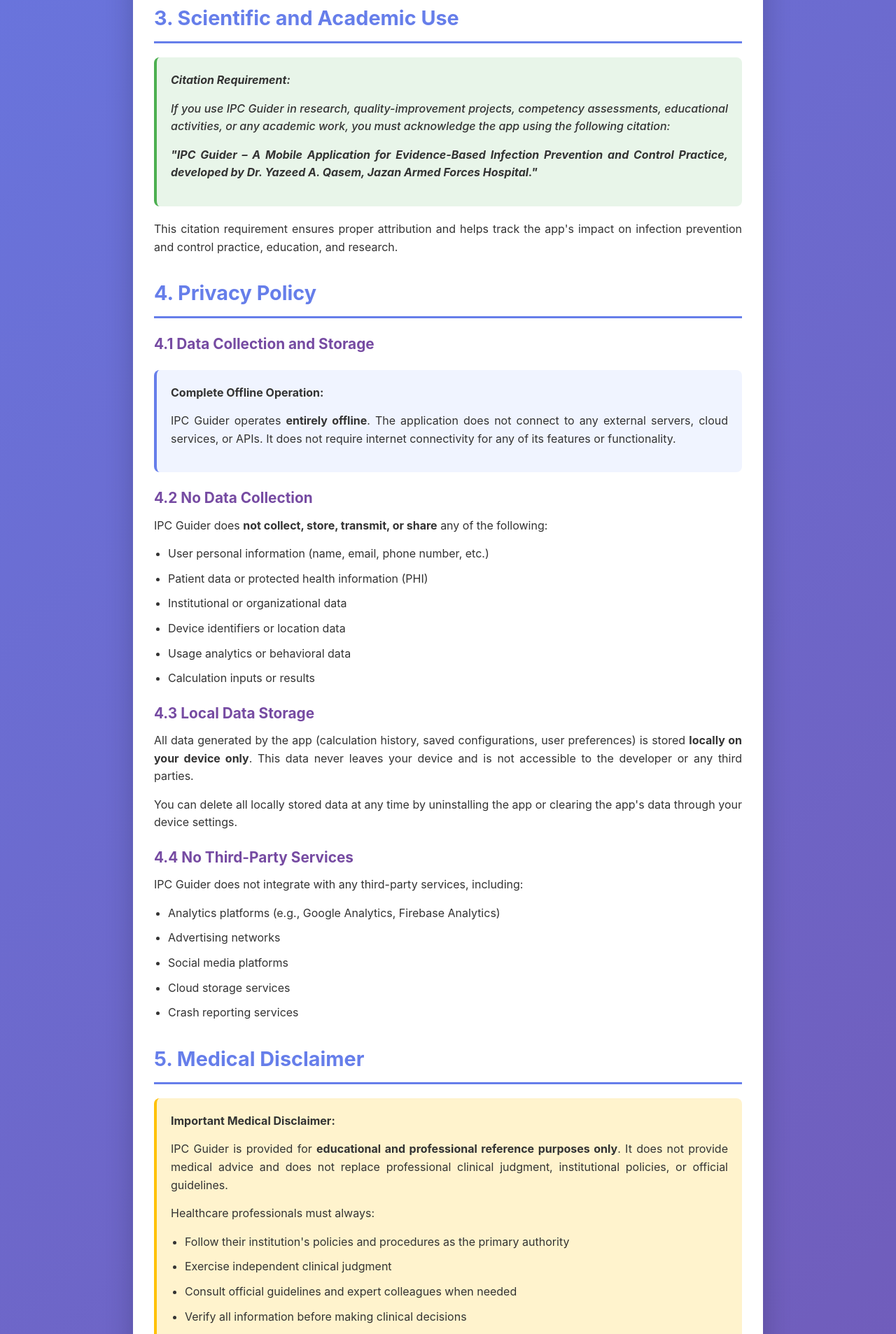
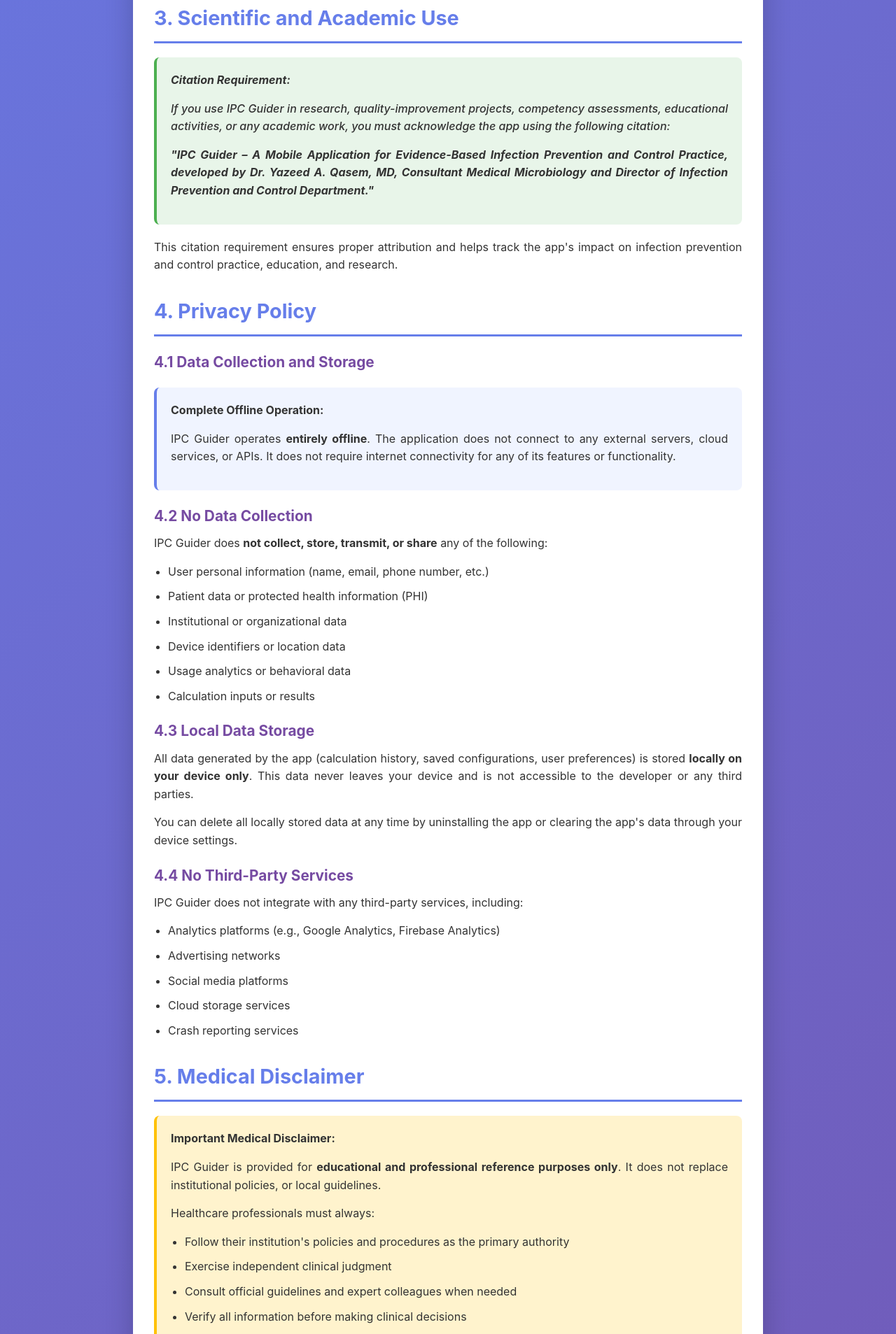
Before and after one commit to SuperYazeed/ipcguider-privacy, a plain HTML site: page index.html in a window 1280 px wide. Shown: the part 1399-3306 px from the top of the page at 70% size. Drawn offline with Linux system fonts and the light colour scheme.

Commit message:
Update citation and disclaimer in index.html

```diff
--- a/index.html
+++ b/index.html
@@ -219,7 +219,7 @@
                     you must acknowledge the app using the following citation:
                 </p>
                 <p style="margin-top: 15px;">
-                    <strong>"IPC Guider – A Mobile Application for Evidence-Based Infection Prevention and Control Practice, developed by Dr. Yazeed A. Qasem, Jazan Armed Forces Hospital."</strong>
+                    <strong>"IPC Guider – A Mobile Application for Evidence-Based Infection Prevention and Control Practice, developed by Dr. Yazeed A. Qasem, MD, Consultant Medical Microbiology and Director of Infection Prevention and Control Department."</strong>
                 </p>
             </div>
             <p>
@@ -276,7 +276,7 @@
                 <p><strong>Important Medical Disclaimer:</strong></p>
                 <p>
                     IPC Guider is provided for <strong>educational and professional reference purposes only</strong>.
-                    It does not provide medical advice and does not replace professional clinical judgment, institutional policies, or official guidelines.
+                    It does not replace institutional policies, or local guidelines.
                 </p>
                 <p style="margin-top: 10px;">
                     Healthcare professionals must always:
```
